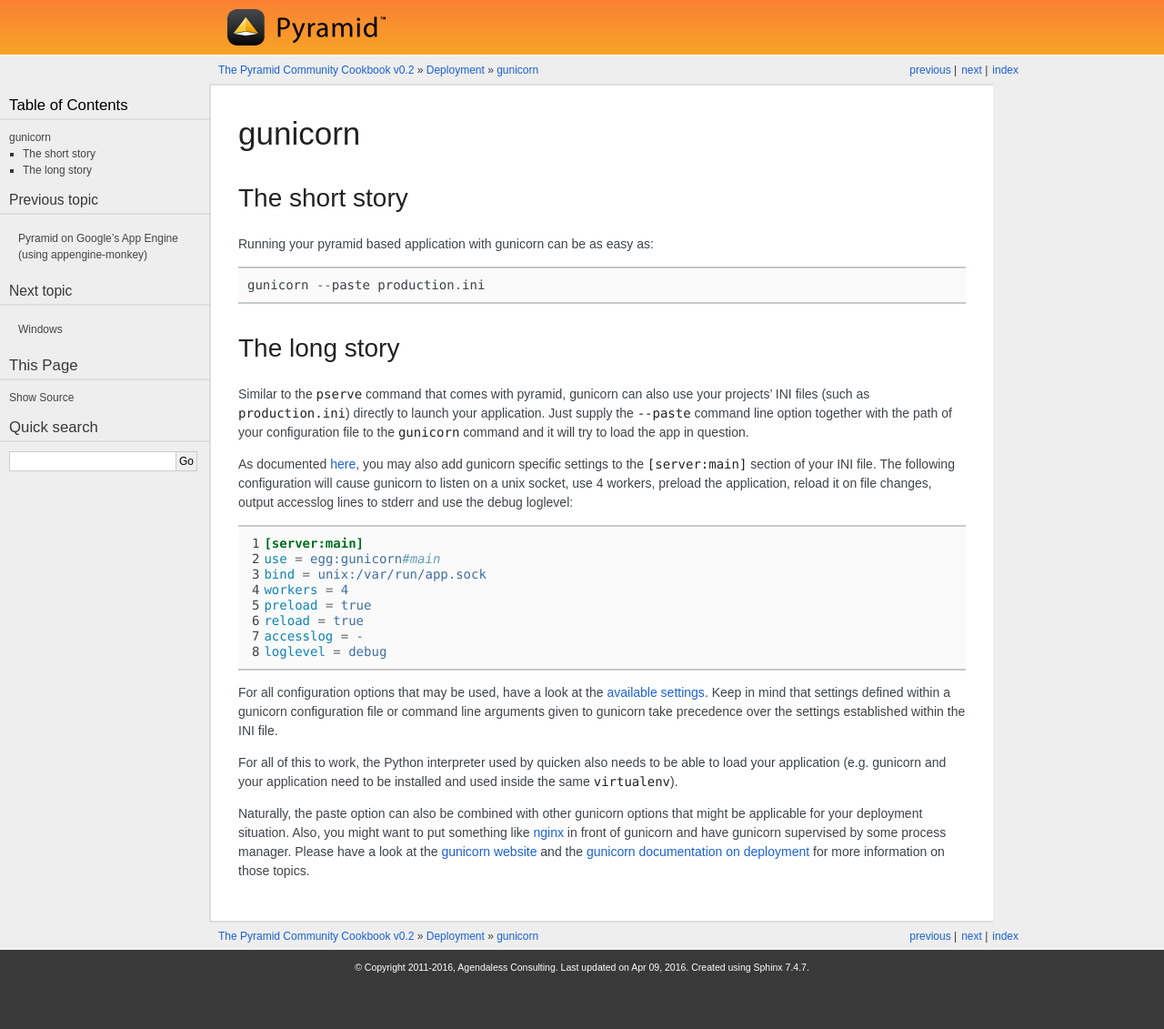
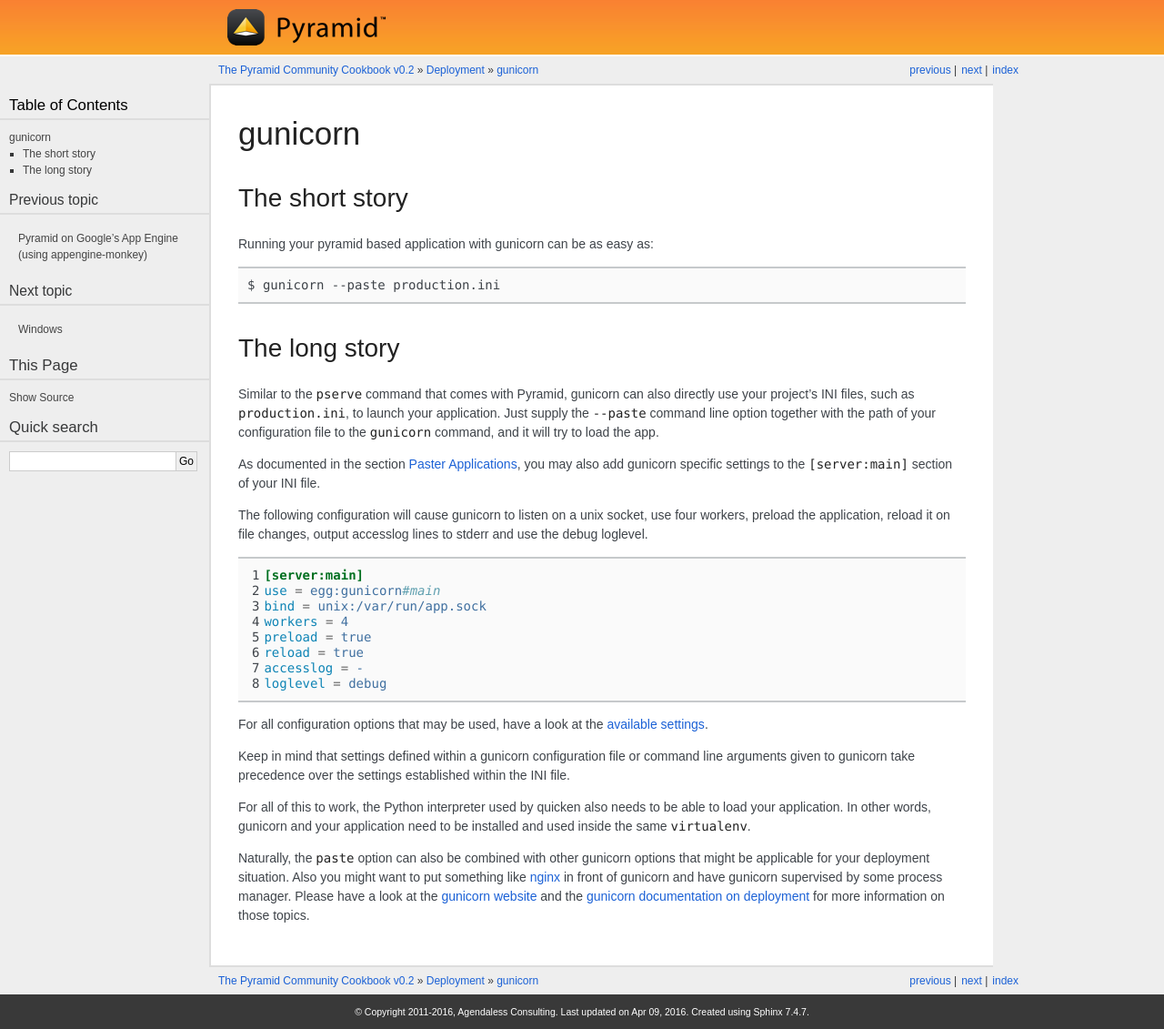
Before and after one commit to Pylons/pyramid_cookbook, a Sphinx documentation site: the page built from docs/deployment/gunicorn.rst, in a window 1280 px wide. Shown: the whole page at 91% size. Built offline with Sphinx 7.4.7, drawn with Linux system fonts in a browser that asks for light colours; some web fonts are replaced; before the commit the page ends 1082 px from its top, so only the background shows below that.

Commit message:
minor syntax, grammar

```diff
--- a/docs/deployment/gunicorn.rst
+++ b/docs/deployment/gunicorn.rst
@@ -4,27 +4,29 @@
 
 The short story
 ===============
-Running your pyramid based application with gunicorn can be as easy as::
+Running your pyramid based application with gunicorn can be as easy as:
 
-    gunicorn --paste production.ini
+.. code-block:: bash
+
+    $ gunicorn --paste production.ini
 
 
 The long story
 ==============
-Similar to the ``pserve`` command that comes with pyramid, gunicorn can also
-use your projects' INI files (such as ``production.ini``) directly to launch
-your application.
-Just supply the ``--paste`` command line option together with the path of your
-configuration file to the ``gunicorn`` command and it will try to load the app
-in question.
+Similar to the ``pserve`` command that comes with Pyramid, gunicorn can also
+directly use your project's INI files, such as ``production.ini``, to launch
+your application. Just supply the ``--paste`` command line option together with
+the path of your configuration file to the ``gunicorn`` command, and it will
+try to load the app.
 
-As documented `here
+As documented in the section `Paster Applications
 <http://docs.gunicorn.org/en/stable/configure.html#paster-applications>`_, you
 may also add gunicorn specific settings to the ``[server:main]`` section of
 your INI file.
+
 The following configuration will cause gunicorn to listen on a unix socket, use
-4 workers, preload the application, reload it on file changes, output accesslog
-lines to stderr and use the debug loglevel:
+four workers, preload the application, reload it on file changes, output
+accesslog lines to stderr and use the debug loglevel.
 
 .. code-block:: ini
 
@@ -39,19 +41,19 @@
 
 For all configuration options that may be used, have a look at the `available
 settings <http://docs.gunicorn.org/en/stable/settings.html>`_.
+
 Keep in mind that settings defined within a gunicorn configuration file or
 command line arguments given to gunicorn take precedence over the settings
 established within the INI file.
 
 For all of this to work, the Python interpreter used by quicken also needs to
-be able to load your application (e.g. gunicorn and your application need to be
-installed and used inside the same ``virtualenv``).
+be able to load your application. In other words, gunicorn and your application
+need to be installed and used inside the same ``virtualenv``.
 
-Naturally, the paste option can also be combined with other gunicorn options
-that might be applicable for your deployment situation. Also, you might want to
-put something like `nginx <https://www.nginx.com/resources/wiki/>`_ in front of
-gunicorn and have gunicorn supervised by some process manager.
-Please have a look at the `gunicorn website <http://gunicorn.org/>`_ and the
-`gunicorn documentation on deployment
-<http://docs.gunicorn.org/en/latest/deploy.html>`_ for more information on
-those topics.
+Naturally, the ``paste`` option can also be combined with other gunicorn
+options that might be applicable for your deployment situation. Also you might
+want to put something like `nginx <https://www.nginx.com/resources/wiki/>`_ in
+front of gunicorn and have gunicorn supervised by some process manager. Please
+have a look at the `gunicorn website <http://gunicorn.org/>`_ and the `gunicorn
+documentation on deployment <http://docs.gunicorn.org/en/latest/deploy.html>`_
+for more information on those topics.
```
